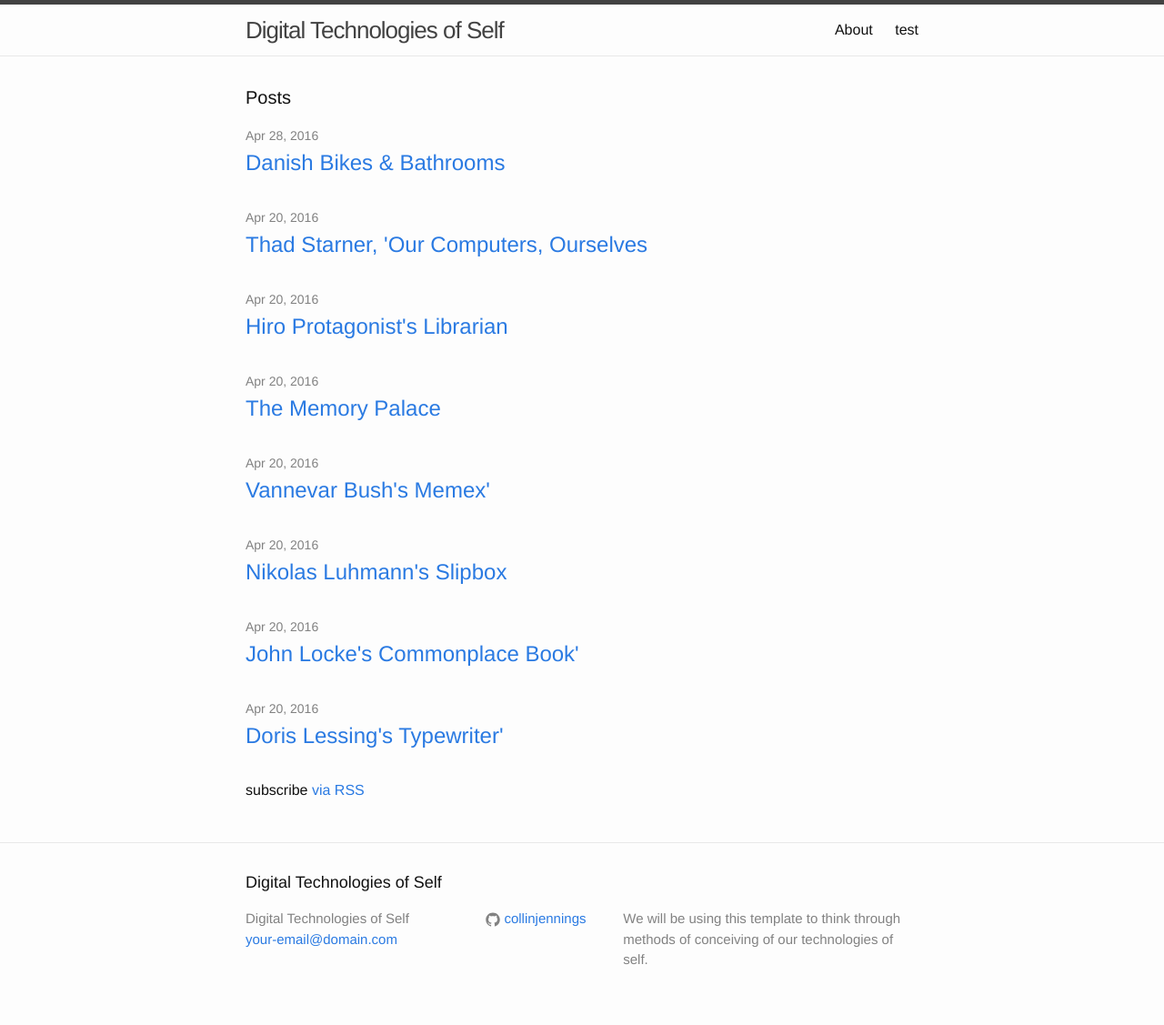
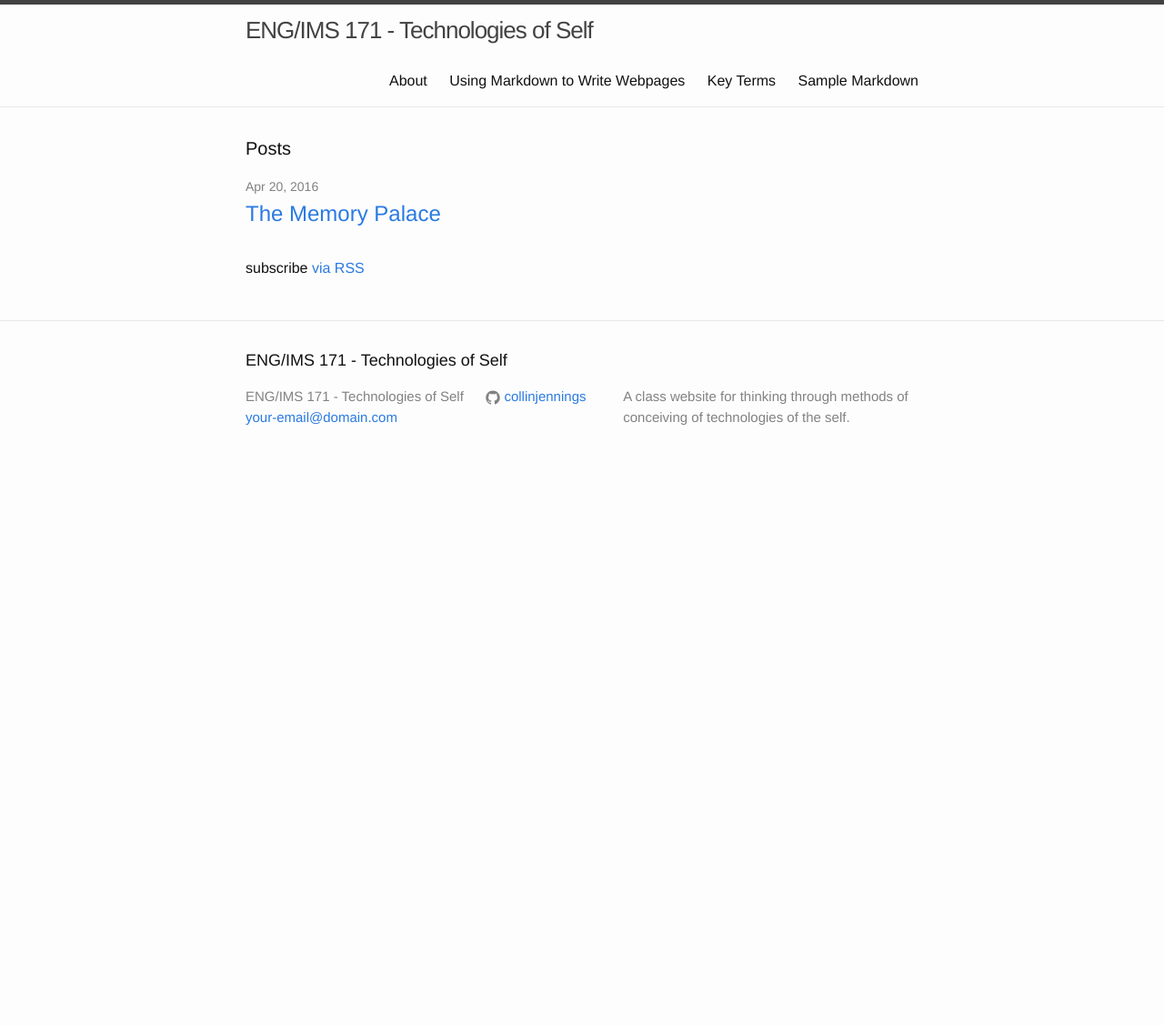
Before and after one commit to collinjennings/techofself, a Jekyll site: the page built from index.html, in a window 1280 px wide. Shown: the whole page at 91% size. Built offline with Jekyll 4.4.1, drawn with Linux system fonts in a browser that asks for light colours; after the commit the page ends 900 px from its top, so only the background shows below that.

Commit message:
new course site
updating for Eng/IMS 171

```diff
--- a/_config.yml
+++ b/_config.yml
@@ -6,11 +6,11 @@
 # 'jekyll serve'. If you change this file, please restart the server process.
 
 # Site settings
-title: Digital Technologies of Self
+title: ENG/IMS 171 - Technologies of Self
 email: your-email@domain.com
 description: > # this means to ignore newlines until "baseurl:"
-  We will be using this template to think through methods of conceiving of our technologies of self.
-baseurl: "/techofself" # the subpath of your site, e.g. /blog
+  A class website for thinking through methods of conceiving of technologies of the self.
+baseurl: "" # the subpath of your site, e.g. /blog
 url: "localhost:4000" # the base hostname & protocol for your site
 github_username:  collinjennings
 
--- a/_posts/2016-04-20-bush-memex.markdown
+++ /dev/null
@@ -1,15 +0,0 @@
----
-layout: post
-title:  "Vannevar Bush's Memex'"
-date:   2016-04-20 10:27:24 -0400
-
----
-![bush]({{site.baseurl}}/assets/bush_memex.jpg)
-
-## A Mechanical Library
-Vannevar Bush first introduced his idea of the memex (which is a portmanteau of [index][locke_index] and [memory] [memory_palace]) in his 1937 essay "As We May Know." His description of the Memex preserves features of print media (with two screens that approximate the view of two pages) while introducing earlier components of electronic computers (observed in the magnetic tape that recorded connections between different sources).
-
-
-[bush_wiki]: https://en.wikipedia.org/wiki/Vannevar_Bush
-[locke_index]: {{site.baseurl}}/2016/04/20/locke-commonplace.html
-[memory_palace]: {{site.baseurl}}/2016/04/20/memory-palace.html
--- a/_posts/2016-04-20-map-page.markdown
+++ /dev/null
@@ -1,9 +0,0 @@
----
-layout: post
-title:  "Danish Bikes & Bathrooms"
-date:   2016-04-28 10:27:24 -0400
-
----
-# Map!!!
-
-{% include map_test.html %}
--- a/test.md
+++ b/test.md
@@ -1,7 +1,7 @@
 ---
 layout: page
-title: test
-permalink: /test/
+title: Sample Markdown
+permalink: /sample/
 ---
 # Test formatting
 
```
Also changed, not shown: _posts/2016-04-20-hiro-librarian.markdown (deleted, +0 -11 lines), _posts/2016-04-20-lessing-typewriter.markdown (deleted, +0 -15 lines), _posts/2016-04-20-locke-commonplace.markdown (deleted, +0 -14 lines), _posts/2016-04-20-luhmann-slipbox.markdown (deleted, +0 -18 lines), _posts/2016-04-20-starner-computer.markdown (deleted, +0 -13 lines), markdownSheet.md (added, +61 -0 lines), terms.md (added, +34 -0 lines).
